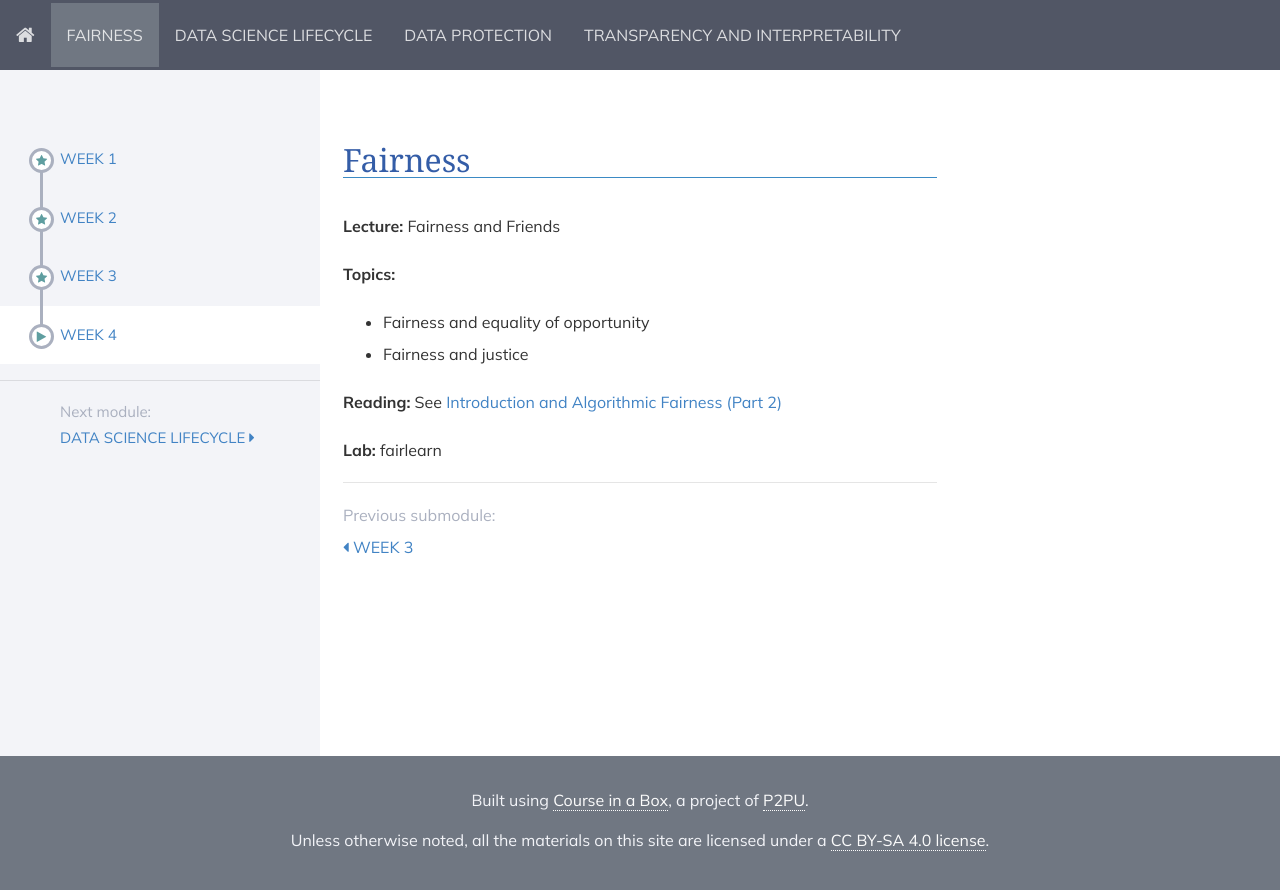
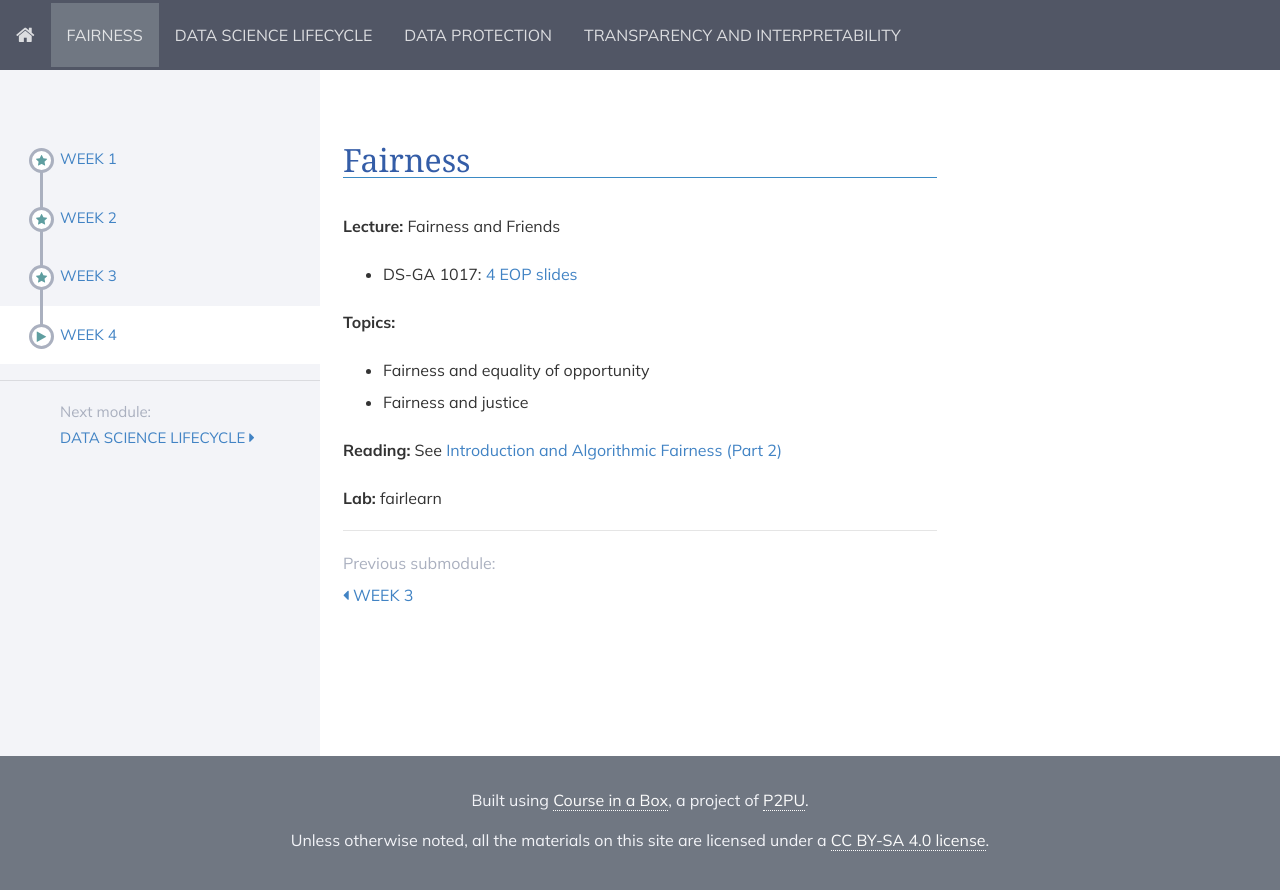
Before and after one commit to DataResponsibly/rds24, a Jekyll site: the page built from modules/fairness/_posts/2000-01-04-week4.md, in a window 1280 px wide. Shown: the top 890 px of the page. Built offline with Jekyll 4.4.1, drawn with Linux system fonts in a browser that asks for light colours; nearby versions of some CDN libraries; part of the change alters nothing that is shown.

Commit message:
Update 2000-01-04-week4.md

```diff
--- a/modules/fairness/_posts/2000-01-04-week4.md
+++ b/modules/fairness/_posts/2000-01-04-week4.md
@@ -7,7 +7,7 @@ title: Week 4
 **Lecture:** Fairness and Friends
 
 [//]: * DS-UA 202: [4 EOP slides](../../../assets/4_EOP.pdf)
-[//]: * DS-GA 1017: [4 EOP slides](../../../assets/4_EOP.pdf)
+* DS-GA 1017: [4 EOP slides](../../../assets/4_Fairness_1017.pdf)
 
 **Topics:**
 
```
